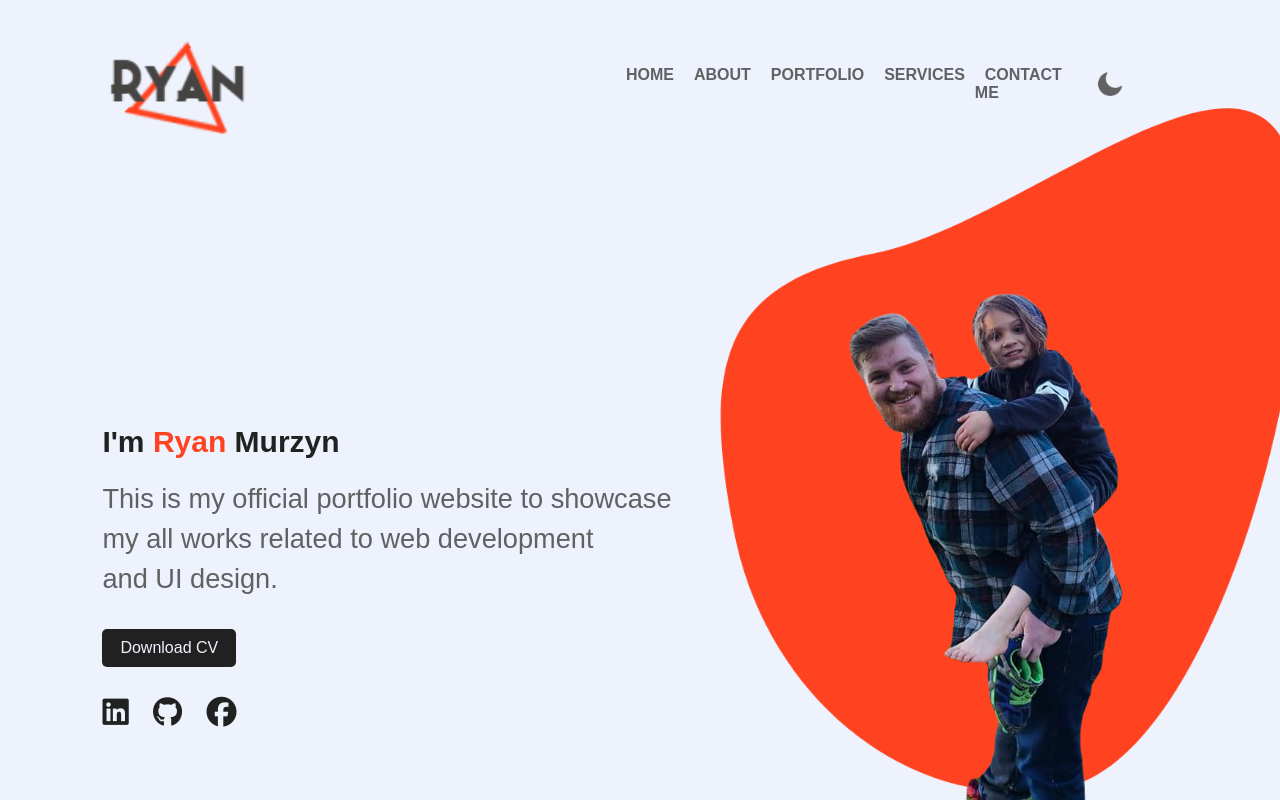
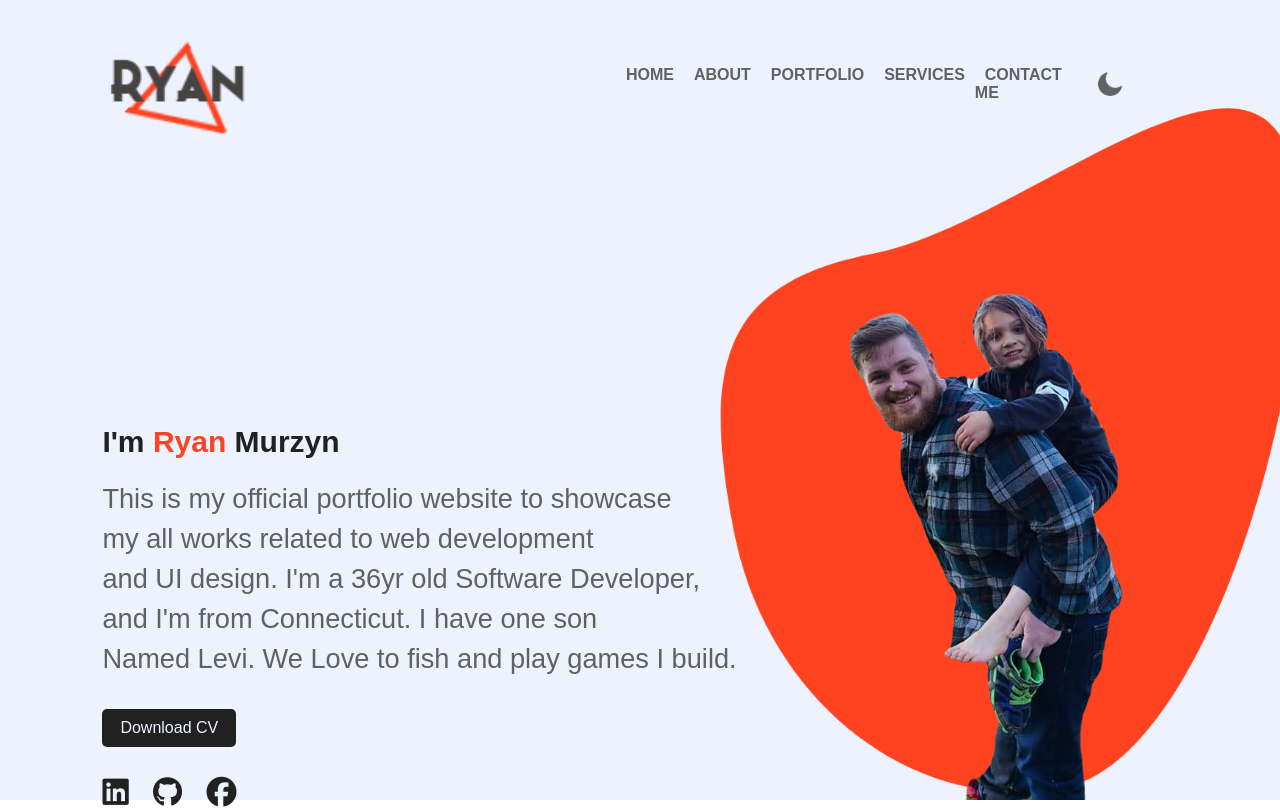
Before and after one commit to TDog-CTO/TDOG_WEB_SITE, a plain HTML site: page index.html in a window 1280 px wide. Shown: the top 809 px of the page. Drawn offline with Linux system fonts and the light colour scheme.

Commit message:
my-personal-website

```diff
--- a/index.html
+++ b/index.html
@@ -25,7 +25,9 @@
             <div class="info">
                 <h1>I'm <span>Ryan</span> Murzyn</h1>
                 <p>This is my official portfolio website to showcase<br> my
-                     all works related to web development<br> and UI design.</p>
+                     all works related to web development<br> and UI design. I'm a 36yr old Software Developer,<br>
+                      and I'm from Connecticut. I have one son <br>
+                      Named Levi. We Love to fish and play games I build. </p>
                      <a href="" class="box">Download CV</a>
             </div>
             <div class="img-box">
```
